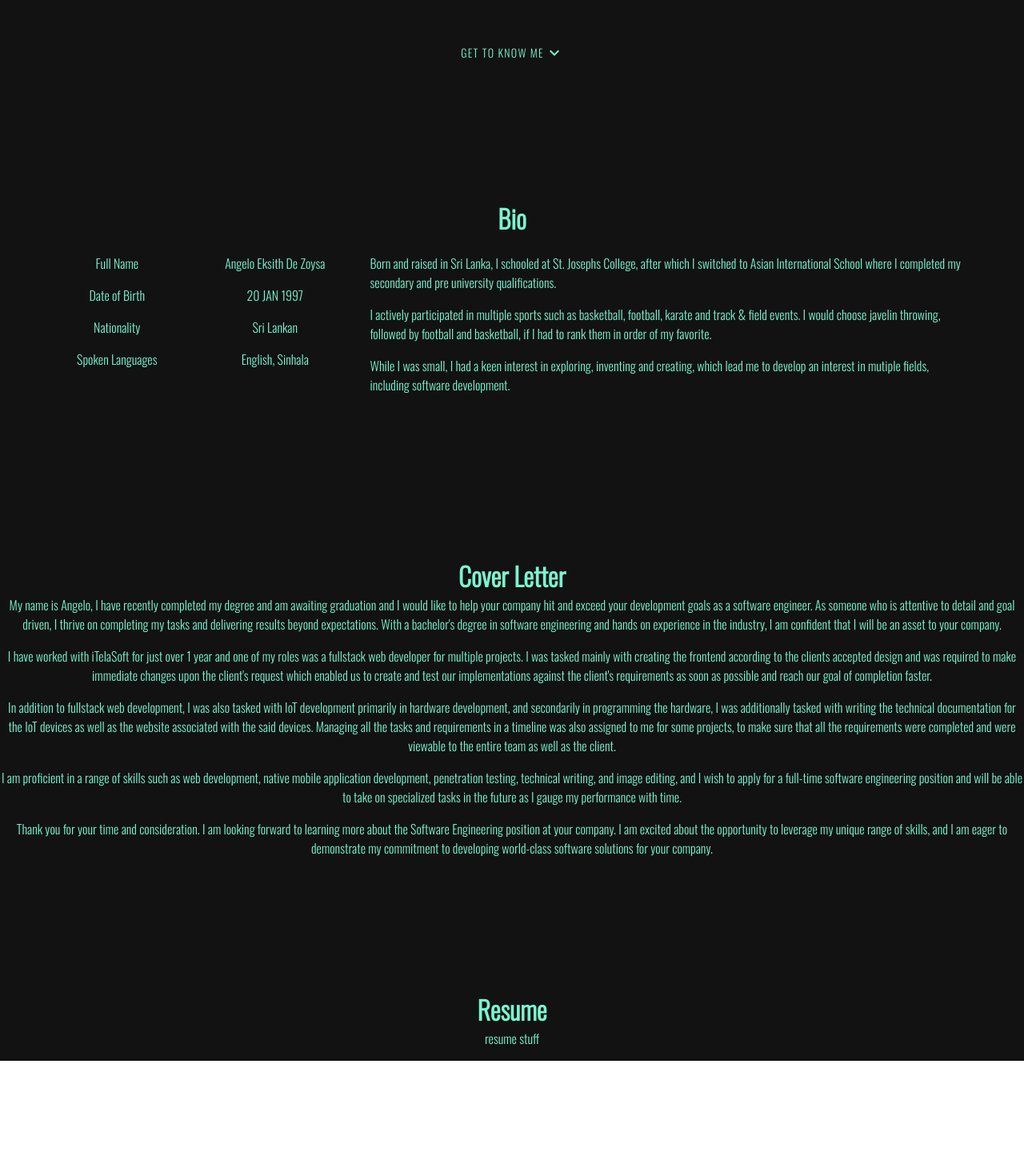
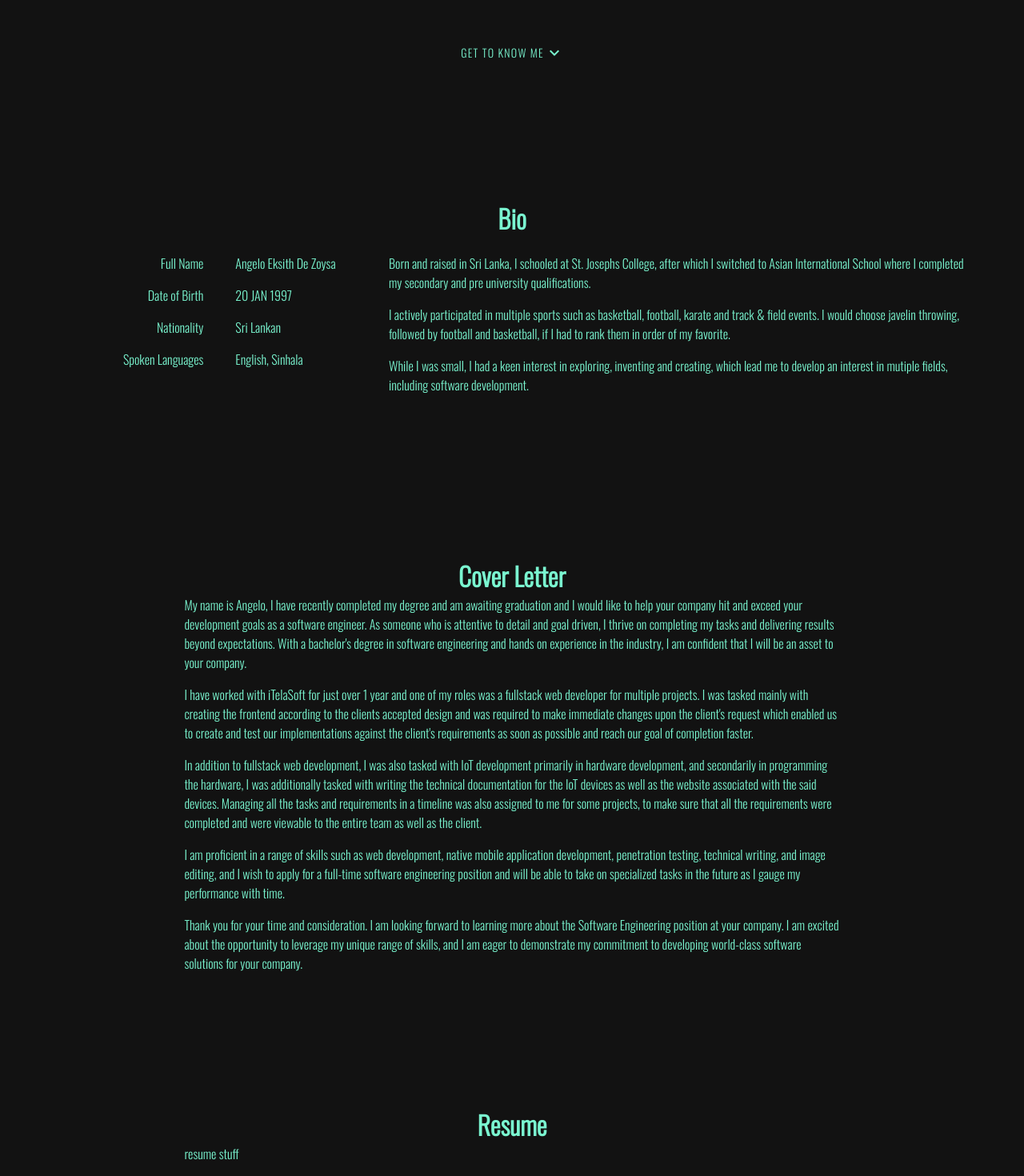
Before and after one commit to user4302/angeloedz, a Vue app: page / in a window 1280 px wide. Shown: the part 501-1971 px from the top of the page at 80% size. Before the commit the page ends 1827 px from the top, so only its background shows below. Built offline with nearby package versions, Linux system fonts and the light colour scheme.

Commit message:
added styling to bio cover and resume

```diff
--- a/src/views/Home.vue
+++ b/src/views/Home.vue
@@ -165,11 +165,36 @@
 .bio {
   margin-top: 13%;
 }
+.bio-table-col-1 {
+  /* width: 20%; */
+  /* margin-left: 18%; */
+  text-align: right;
+}
+.bio-table-col-2 {
+  /* width: 20%; */
+  /* margin-left: 18%; */
+  text-align: left;
+}
+.bio-table {
+  margin-left: 2%;
+}
+
 .cover {
   margin-top: 13%;
 }
+.cover p {
+  margin-left: 18%;
+  margin-right: 18%;
+  text-align: left;
+}
+
 .resume {
   margin-top: 13%;
+}
+.resume p {
+  margin-left: 18%;
+  margin-right: 18%;
+  text-align: left;
 }
 </style>
 
```
